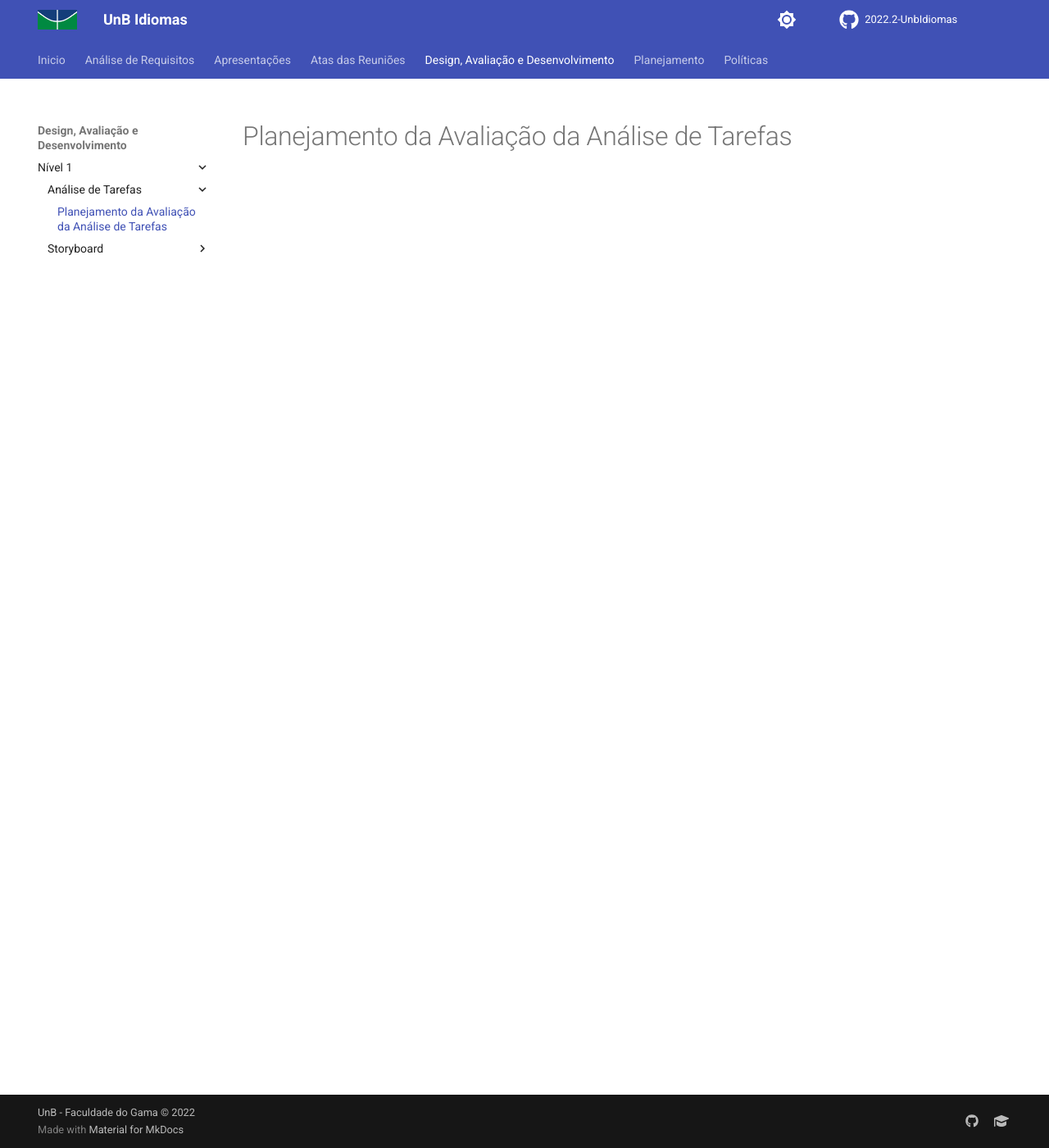
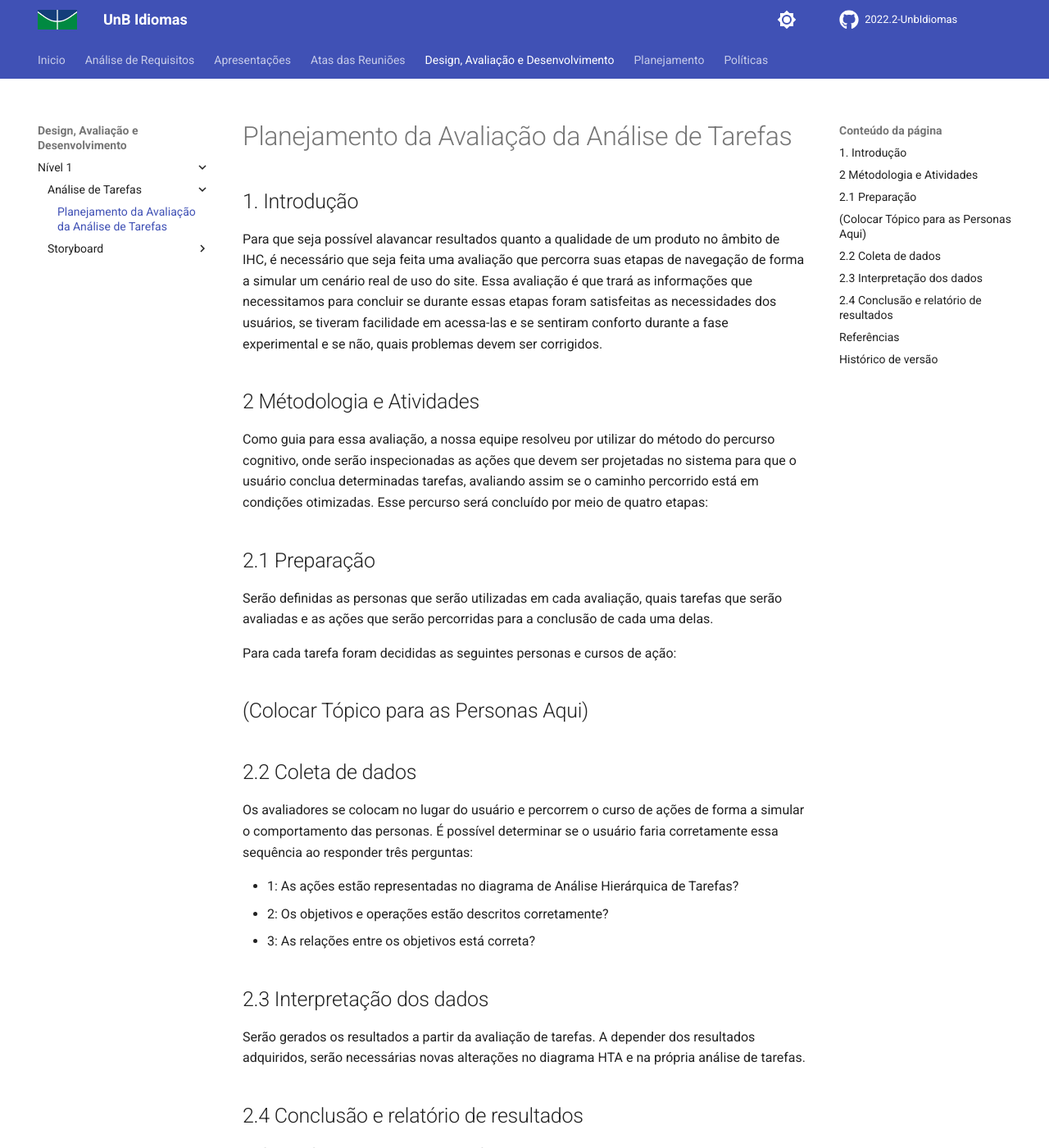
Before and after one commit to edudsan/2022.2-UnbIdiomas, an MkDocs documentation site: the page built from docs/Design, Avaliação e Desenvolvimento/Nível 1/Análise de Tarefas/planAnaTarefas.md, in a window 1280 px wide and 1400 px high. Shown: the whole window at 82% size. Built offline with MkDocs 1.6.1 and Material for MkDocs 9.7.7, drawn with Linux system fonts in a browser that asks for light colours; comment, search, counter and statistics services are not loaded; some of the changed text lies outside the part shown.

Commit message:
Adicionando planejamento análise de tarefas

```diff
--- a/docs/Design, Avaliação e Desenvolvimento/Nível 1/Análise de Tarefas/planAnaTarefas.md
+++ b/docs/Design, Avaliação e Desenvolvimento/Nível 1/Análise de Tarefas/planAnaTarefas.md
@@ -1 +1,45 @@
 # Planejamento da Avaliação da Análise de Tarefas
+
+## 1. Introdução
+
+Para que seja possível alavancar resultados quanto a qualidade de um produto no âmbito de IHC, é necessário que seja feita uma avaliação que percorra suas etapas de navegação de forma a simular um cenário real de uso do site. Essa avaliação é que trará as informações que necessitamos para concluir se durante essas etapas foram satisfeitas as necessidades dos usuários, se tiveram facilidade em acessa-las e se sentiram conforto durante a fase experimental e se não, quais problemas devem ser corrigidos.
+
+## 2 Métodologia e Atividades
+
+Como guia para essa avaliação, a nossa equipe resolveu por utilizar do método do percurso cognitivo, onde serão inspecionadas as ações que devem ser projetadas no sistema para que o usuário conclua determinadas tarefas, avaliando assim se o caminho percorrido está em condições otimizadas. Esse percurso será concluído por meio de quatro etapas:
+
+## 2.1 Preparação
+
+Serão definidas as personas que serão utilizadas em cada avaliação, quais tarefas que serão avaliadas e as ações que serão percorridas para a conclusão de cada uma delas.
+
+Para cada tarefa foram decididas as seguintes personas e cursos de ação:
+
+## (Colocar Tópico para as Personas Aqui)
+
+
+
+## 2.2 Coleta de dados
+
+Os avaliadores se colocam no lugar do usuário e percorrem o curso de ações de forma a simular o comportamento das personas. É possível determinar se o usuário faria corretamente essa sequência ao responder três perguntas:
+
+- 1: As ações estão representadas no diagrama de Análise Hierárquica de Tarefas?
+- 2: Os objetivos e operações estão descritos corretamente?
+- 3: As relações entre os objetivos está correta?
+
+## 2.3 Interpretação dos dados
+
+Serão gerados os resultados a partir da avaliação de tarefas. A depender dos resultados adquiridos, serão necessárias novas alterações no diagrama HTA e na própria análise de tarefas.
+
+## 2.4 Conclusão e relatório de resultados
+
+De forma a finalizar esse processo, será feito um relatório com os resultados encontrados na avaliação, incluindo quais tarefas foram realizadas, se o diagrama HTA está de acordo com a situação prática testada, quais foram os problemas encontrados e quais tipos de mudança eles exigem para serem solucionados.
+
+## Referências
+
+> BARBOSA, Simone; SILVA, INTERAÇÃO HUMANO-COMPUTADOR. Local de publicação: Elsevier Editora Ltda, 2010.
+
+## Histórico de versão
+
+| Versão | Data       | Descrição                   | Autor(es)   | Revisor                             |
+| ------ | ---------- | --------------------------- | ----------- | ----------------------------------- |
+| 1.0    | 14/12/2022 | Adição da página e conteúdo | Igor Silva de Paiva | Henrique Galdino Couto, Eric Chagas de Oliveira |                        |
```
